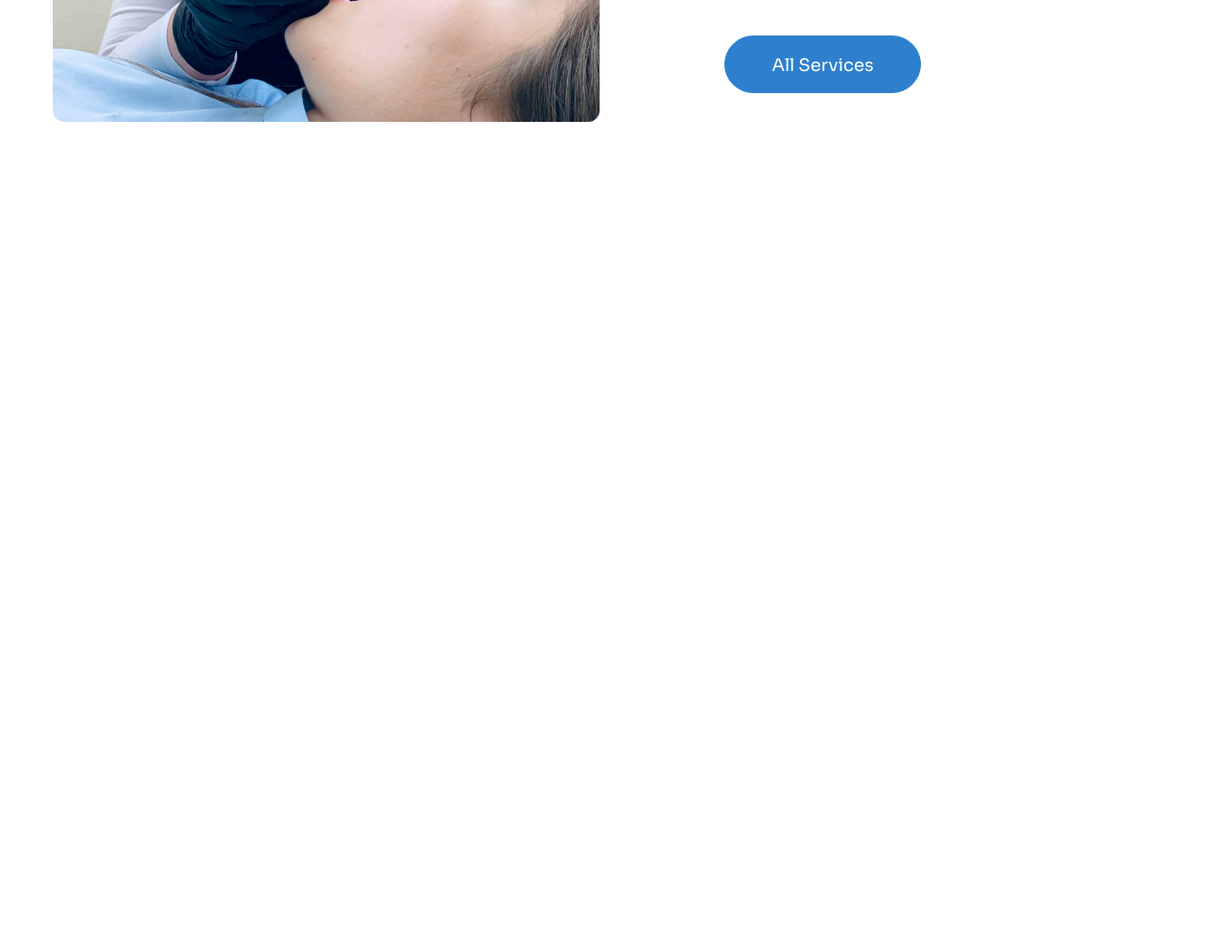
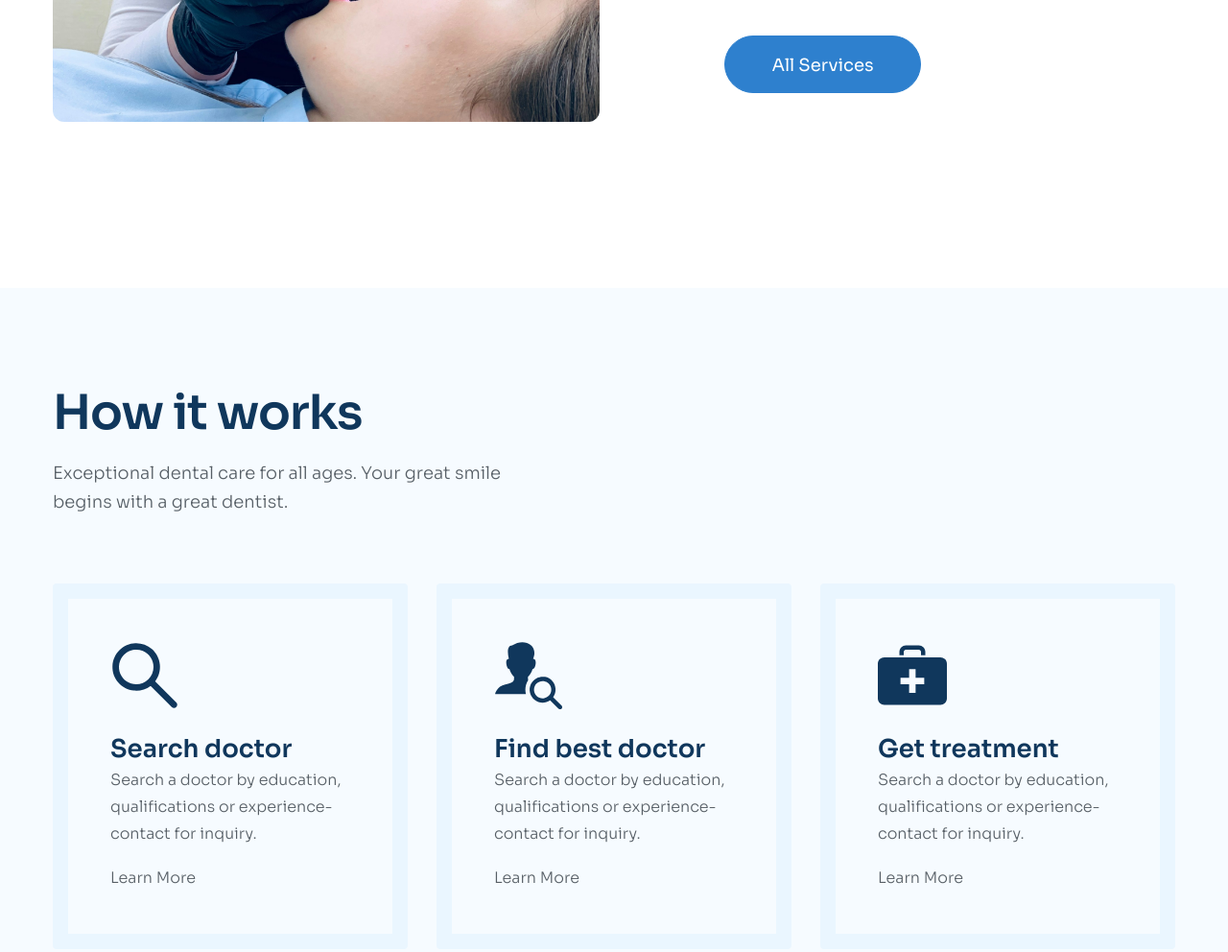
Before and after one commit to sommerust/f8-htmlcss-03, a plain HTML site: page index.html in a window 1280 px wide. Shown: the part 1621-2613 px from the top of the page at 96% size. Before the commit the page ends 1921 px from the top, so only its background shows below. Drawn offline with Linux system fonts and the light colour scheme.

Commit message:
Làm phần work

```diff
--- a/assets/css/styles.css
+++ b/assets/css/styles.css
@@ -58,7 +58,6 @@ a {
 .section-desc {
     margin-top: 18px;
     color: #575f66;
-    text-align: center;
     font-size: 1.8rem;
     font-weight: 300;
     line-height: 1.67;
@@ -327,3 +326,56 @@ a {
     font-weight: 300;
     line-height: 1.75;
 }
+
+/* ==================== Service ====================*/
+.work {
+    padding: 100px 0;
+    background: #f6fbff;
+}
+
+.work__desc {
+    width: 468px;
+}
+
+.work__list {
+    display: grid;
+    grid-template-columns: repeat(3, 1fr);
+    column-gap: 30px;
+    margin-top: 70px;
+}
+
+.work-item {
+    padding: 44px;
+    border: 16px solid #eaf6ff;
+    border-radius: 4px;
+    transition: 0.25s;
+}
+
+.work-item:hover {
+    transform: translateY(-16px);
+    border-color: #2e80ce;
+}
+
+.work-item__heading {
+    margin-top: 20px;
+    color: #10375c;
+    font-size: 2.6rem;
+    font-weight: 600;
+    line-height: 1.38;
+}
+
+.work-item__desc {
+    color: #575f66;
+    font-size: 1.6rem;
+    font-weight: 300;
+    line-height: 1.75;
+}
+
+.work-item__more {
+    display: inline-block;
+    margin-top: 18px;
+    color: #575f66;
+    font-size: 1.6rem;
+    font-weight: 300;
+    line-height: 1.75;
+}
--- a/index.html
+++ b/index.html
@@ -190,8 +190,8 @@
             </div>
         </header>
 
-        <!-- Main -->
         <main>
+            <!-- Service -->
             <section class="service">
                 <div class="container">
                     <h2 class="service__heading section-heading">
@@ -210,7 +210,6 @@
                                 class="service__img"
                             />
                         </figure>
-
                         <div>
                             <div class="service__list">
                                 <!-- Service item 1 -->
@@ -303,6 +302,64 @@
                     </div>
                 </div>
             </section>
+
+            <!-- Work -->
+            <section class="work">
+                <div class="container">
+                    <h2 class="section-heading">How it works</h2>
+                    <p class="section-desc work__desc">
+                        Exceptional dental care for all ages. Your great smile
+                        begins with a great dentist.
+                    </p>
+
+                    <div class="work__list">
+                        <!-- Work item 1 -->
+                        <section class="work-item">
+                            <img
+                                src="./assets/icon/search.svg"
+                                alt=""
+                                class="work-item__icon"
+                            />
+                            <h3 class="work-item__heading">Search doctor</h3>
+                            <p class="work-item__desc">
+                                Search a doctor by education, qualifications or
+                                experience-contact for inquiry.
+                            </p>
+                            <a href="#!" class="work-item__more">Learn More</a>
+                        </section>
+
+                        <!-- Work item 2 -->
+                        <section class="work-item">
+                            <img
+                                src="./assets/icon/search-user.svg"
+                                alt=""
+                                class="work-item__icon"
+                            />
+                            <h3 class="work-item__heading">Find best doctor</h3>
+                            <p class="work-item__desc">
+                                Search a doctor by education, qualifications or
+                                experience-contact for inquiry.
+                            </p>
+                            <a href="#!" class="work-item__more">Learn More</a>
+                        </section>
+
+                        <!-- Work item 3 -->
+                        <section class="work-item">
+                            <img
+                                src="./assets/icon/bag.svg"
+                                alt=""
+                                class="work-item__icon"
+                            />
+                            <h3 class="work-item__heading">Get treatment</h3>
+                            <p class="work-item__desc">
+                                Search a doctor by education, qualifications or
+                                experience-contact for inquiry.
+                            </p>
+                            <a href="#!" class="work-item__more">Learn More</a>
+                        </section>
+                    </div>
+                </div>
+            </section>
         </main>
     </body>
 </html>
```
Also changed, not shown: assets/icon/bag.svg (added), assets/icon/search-user.svg (added), assets/icon/search.svg (added).
